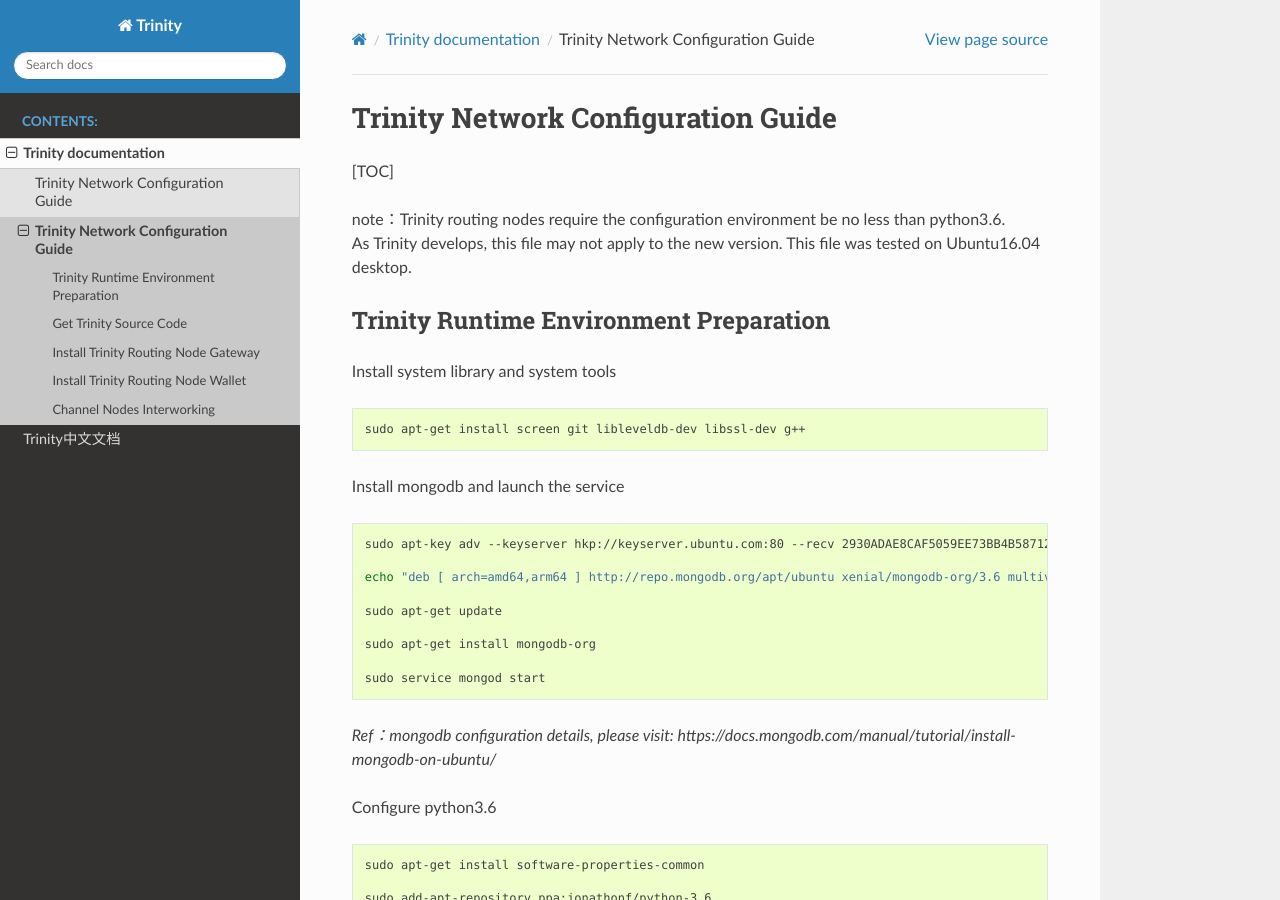
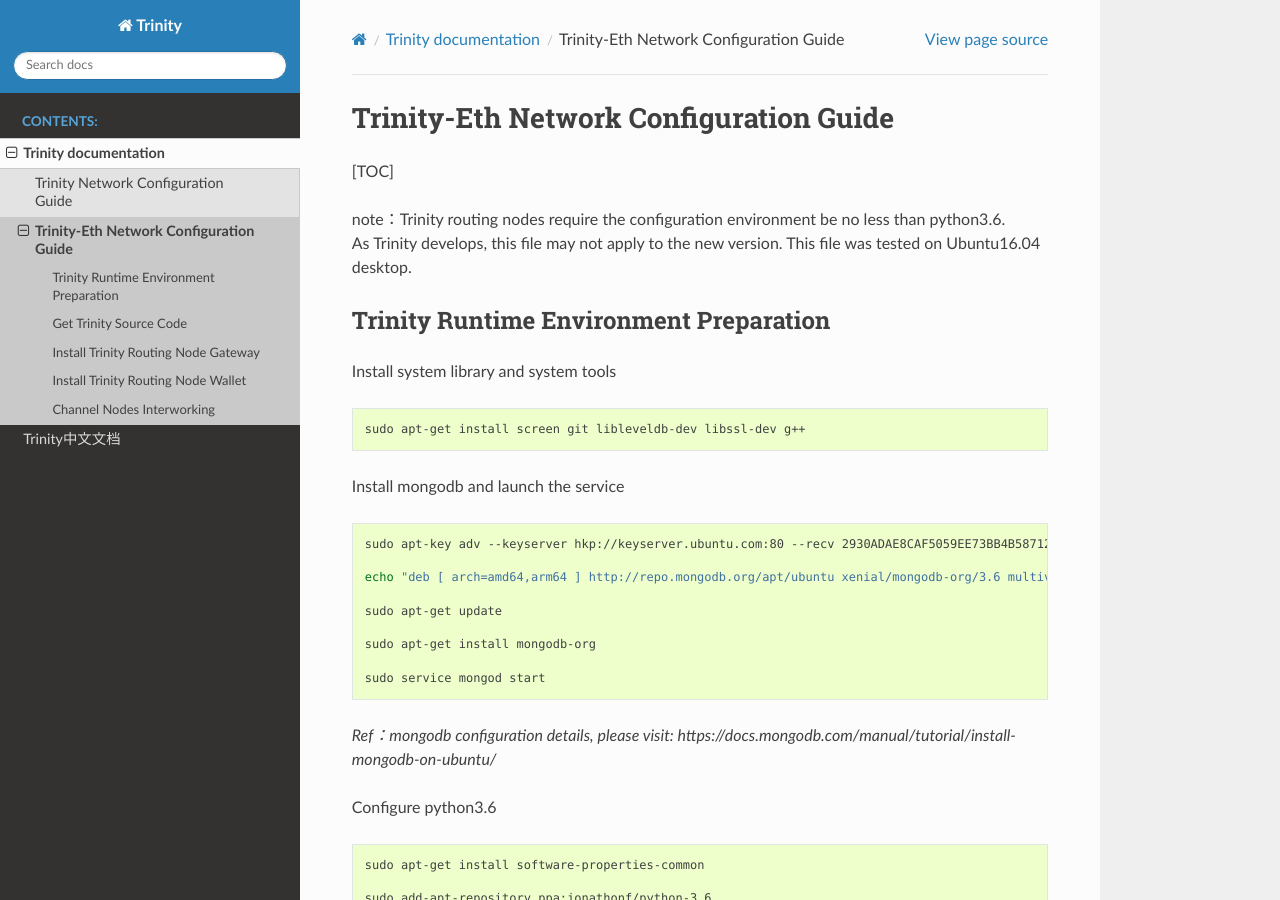
Before and after one commit to trinity-project/documentation, a Sphinx documentation site: the page built from source/en-EN/Trinity_Eth_Deployment_Guide_en.md, in a window 1280 px wide and 900 px high. Built offline with Sphinx 7.4.7 and the Read the Docs theme 2.0.0, drawn with Linux system fonts in a browser that asks for light colours.

Commit message:
add eth doc

```diff
--- a/source/en-EN/Trinity_Eth_Deployment_Guide_en.md
+++ b/source/en-EN/Trinity_Eth_Deployment_Guide_en.md
@@ -1,4 +1,4 @@
-# Trinity Network Configuration Guide
+# Trinity-Eth Network Configuration Guide
 
 [TOC]
 
--- a/source/zh-CN/Trinity_Eth_Deployment_Guide_zh.md
+++ b/source/zh-CN/Trinity_Eth_Deployment_Guide_zh.md
@@ -1,4 +1,4 @@
-# Trinity Network部署帮助文档
+# Trinity-Eth Network部署帮助文档
 
 [TOC]
 
```
